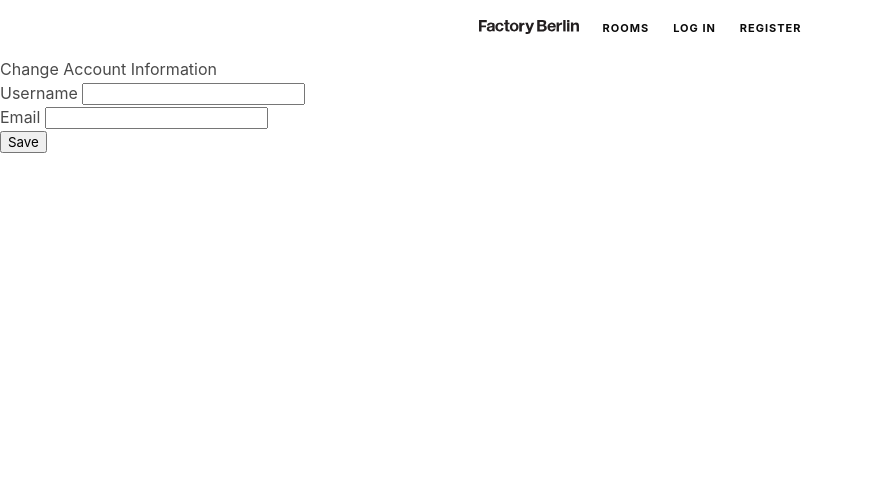
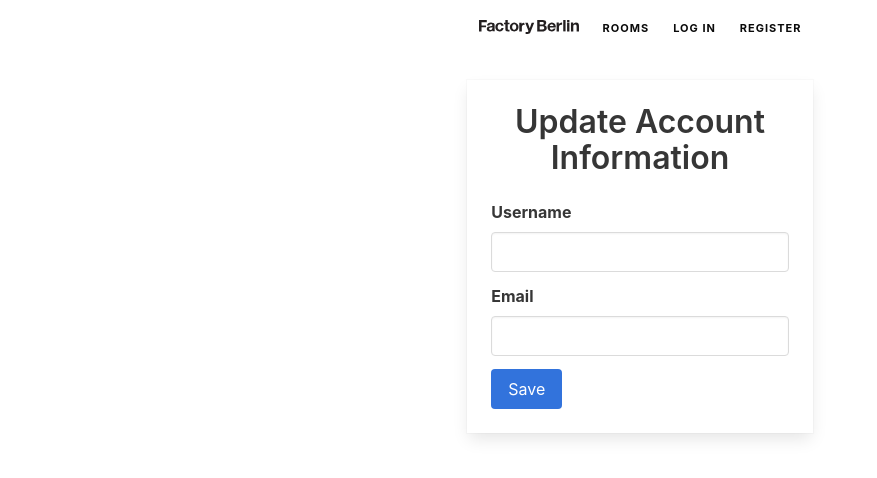
Before and after one commit to pb-coder/factoryroombooking, a Flask app: template factorysite/templates/account.html in a window 1280 px wide. Shown: the top 478 px of the page, without its empty margins (0-877 px from the left). Run offline with Flask 2, Linux system fonts and the light colour scheme; the template is opened without the code that fills it: values that come from a table or form of the project are taken from there, others are empty; some libraries are stand-ins or nearby versions.

Commit message:
Account page redesign

```diff
--- a/factorysite/templates/account.html
+++ b/factorysite/templates/account.html
@@ -1,51 +1,51 @@
 {% extends "layout.html" %}
 {% block content %}
-        <div class="">
-            <h2 class="">{{ current_user.username }}</h2>
-            <p class="">{{ current_user.email }}</p>
-        </div>
-
-        <div>
+<div class="container">
+    <div class="card" id="form-card">
+        <div class="card-content login">
             <form method="POST" action="" enctype="multipart/form-data">
                 {{ form.hidden_tag() }}
                 <fieldset>
-                    <legend>Change Account Information</legend>
+                    <p class="title has-text-centered">Update Account Information</p>
 
-                    <div class="csstag">
-                        {{ form.username.label(class="csstag") }}
-
+                    <div class="field">
+                        {{ form.username.label(class="label") }}
+                            <div class="control">
                             {% if form.username.errors %}
-                            {{ form.username(class="csstag") }}
-                            <div class="csstag">
+                                {{ form.username(class="input is-danger") }}
+                                <div class="help is-danger">
                                     {% for error in form.username.errors %}
                                         <span>{{ error }}</span>
                                     {% endfor %}
                                 </div>
                             {% else %}
-                            {{ form.username(class="csstag") }}
+                                {{ form.username(class="input") }}
                             {% endif %}
                         </div>
+                    </div>
 
-                    <div class="csstag">
-                        {{ form.email.label(class="csstag") }}
-
+                    <div class="field">
+                        {{ form.email.label(class="label") }}
+                            <div class="control">
                             {% if form.email.errors %}
-                            {{ form.email(class="csstag") }}
-                            <div class="csstag">
+                                {{ form.email(class="input is-danger") }}
+                                <div class="help is-danger">
                                     {% for error in form.email.errors %}
                                         <span>{{ error }}</span>
                                     {% endfor %}
                                 </div>
                             {% else %}
-                            {{ form.email(class="csstag") }}
+                                {{ form.email(class="input") }}
                             {% endif %}
+                        </div>
                     </div>
                 </fieldset>
 
-                <div>
-                    {{ form.submit(class="css") }}
+                <div class="field">
+                    <div class="control" id="form-button">
+                        {{ form.submit(class="button is-link") }}
+                    </div>
                 </div>
 
             </form>
-        </div>
 {% endblock content %}
```
Lines whose indentation alone changed are shown as unchanged.
